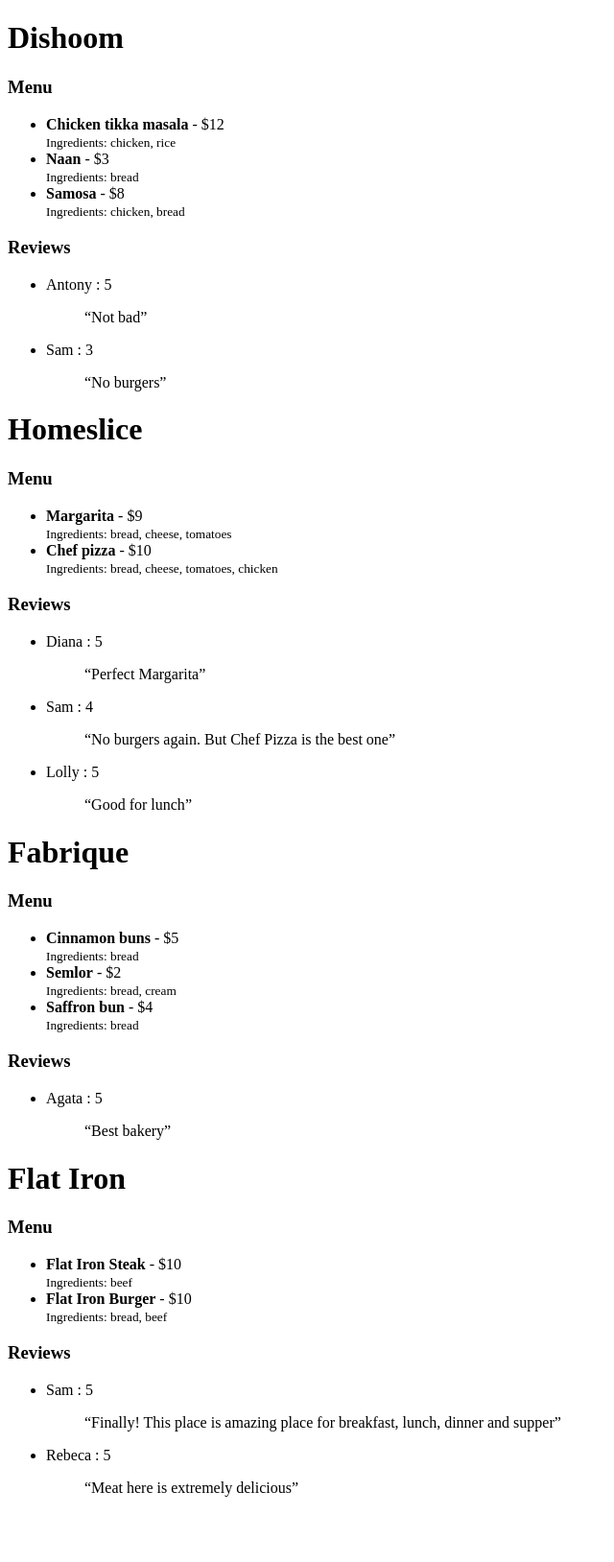
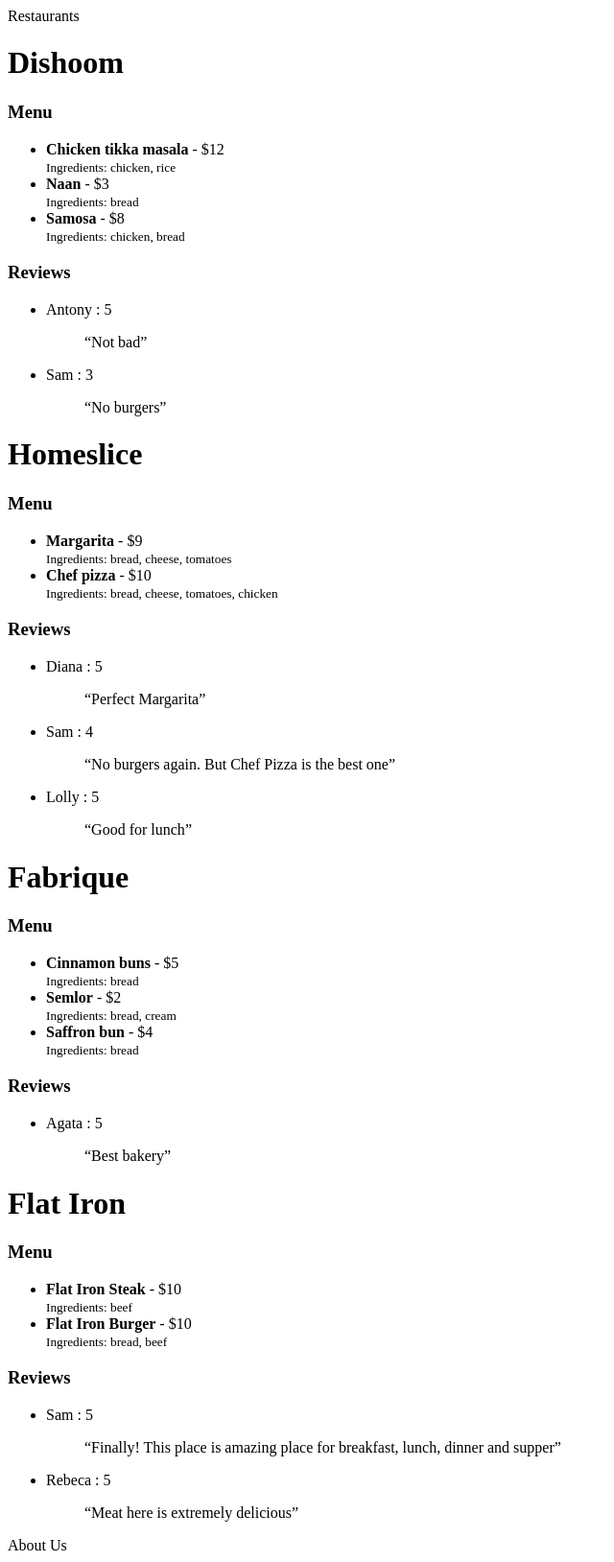
Before and after one commit to Ezmeer/jsru-react, a React (Vite) app: page / in a window 1280 px wide. Shown: the whole page at 96% size, without its empty margins (0-640 px from the left). Before the commit the page ends 1576 px from the top, so only its background shows below. Built offline with nearby package versions, Linux system fonts and the light colour scheme.

Commit message:
add layout

```diff
--- a/src/components/app.jsx
+++ b/src/components/app.jsx
@@ -1,12 +1,15 @@
 import {Restaurant} from "./Restaurant/restaurant.jsx";
 import {restaurants} from "../mock.js";
+import {Layout} from "./layout.jsx";
 
 export const App = () => {
   return (
-    <>
-      {restaurants.map(restaurant => (
-        <Restaurant key={restaurant.id} restaurant={restaurant} />
-      ))}
-    </>
+    <div>
+        <Layout>
+            {restaurants.map(restaurant => (
+            <Restaurant key={restaurant.id} restaurant={restaurant} />
+             ))}
+        </Layout>
+    </div>
   );
 };
--- a/src/components/footer.jsx
+++ b/src/components/footer.jsx
@@ -0,0 +1,4 @@
+
+export const Footer = () => {
+    return <footer>About Us</footer>;
+}
--- a/src/components/header.jsx
+++ b/src/components/header.jsx
@@ -0,0 +1,4 @@
+
+export const Header = () => {
+    return <header>Restaurants</header>;
+};
--- a/src/components/layout.jsx
+++ b/src/components/layout.jsx
@@ -0,0 +1,12 @@
+import {Header} from "./header.jsx";
+import {Footer} from "./footer.jsx";
+
+export const Layout = ({children}) => {
+    return (
+        <div>
+            <Header/>
+            {children}
+            <Footer/>
+        </div>
+    )
+}
```
